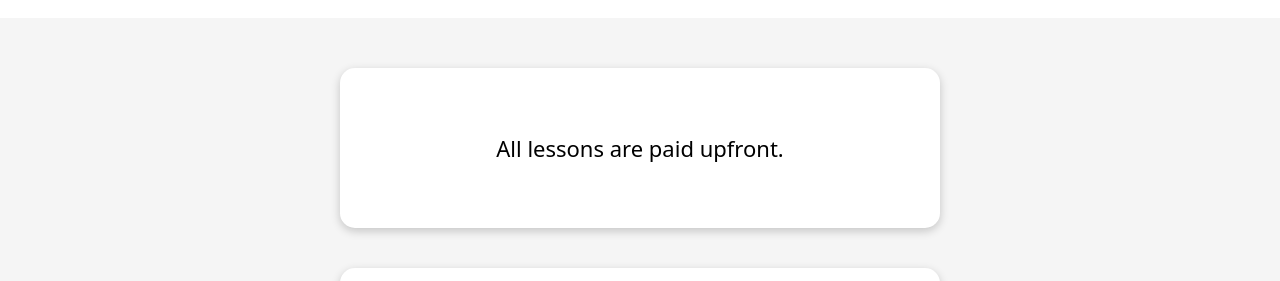
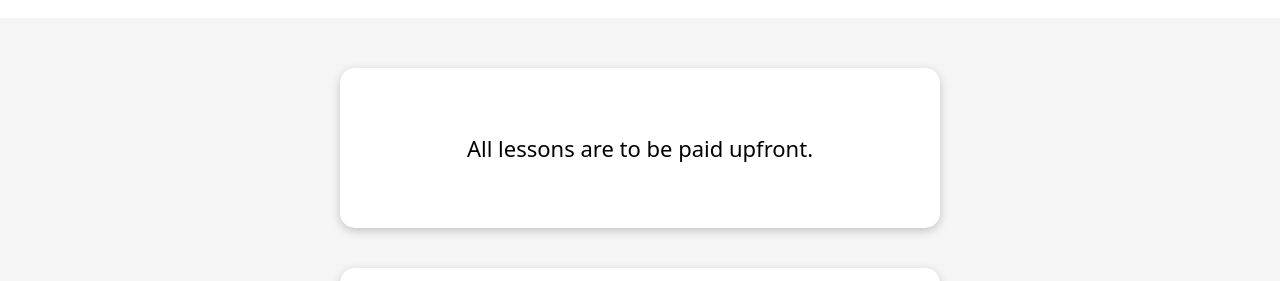
Before and after one commit to mannysanz715/Grace-s-Driving-School-Website, a React (Vite) app: page /policies in a window 1280 px wide. Shown: the part 150-431 px from the top of the page. Built offline with nearby package versions, Linux system fonts and the light colour scheme.

Commit message:
Typo fix policies page

```diff
--- a/src/components/Policies/Policies.jsx
+++ b/src/components/Policies/Policies.jsx
@@ -21,7 +21,7 @@ const Policies = () => {
         </div>
       </div>
       <ul className="policies-list">
-        <li data-aos='fade-up' className='policy-item'>All lessons are paid upfront.</li>
+        <li data-aos='fade-up' className='policy-item'>All lessons are to be paid upfront.</li>
         <li data-aos='fade-up' className='policy-item'>Package lessons must be completed within 6 months of the purchase date.</li>
         <li data-aos='fade-up' className='policy-item'>Single lessons that are not paid at the start of the class will be canceled and are subject to a $30 fee for rescheduling the next class.</li>
         <li data-aos='fade-up' className='policy-item'>Cancellations within 24 hours of the lesson will be subject to a $30 fee.</li>
```
